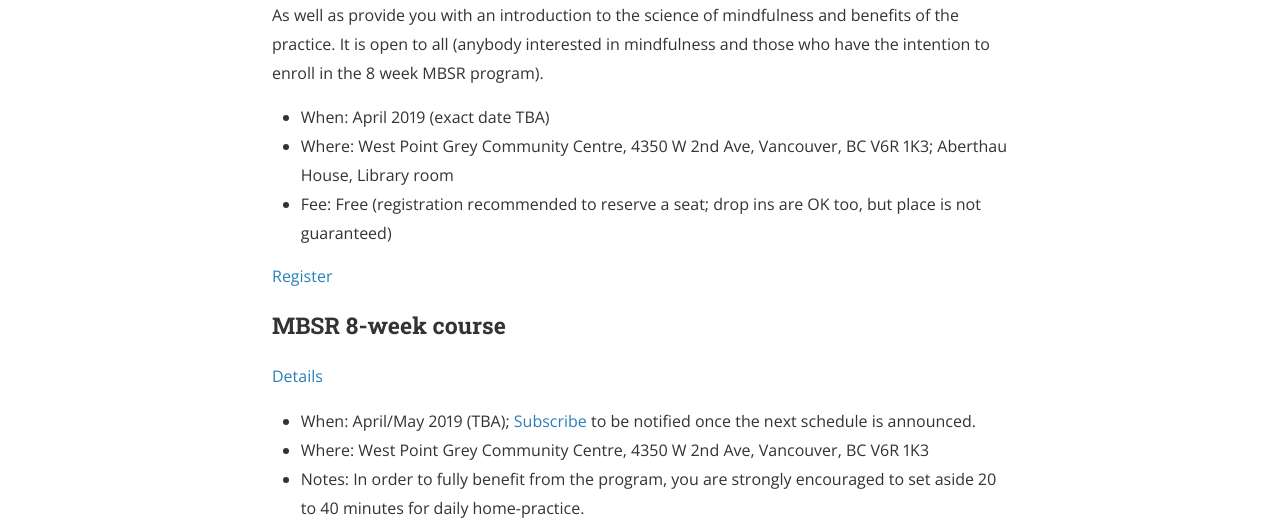
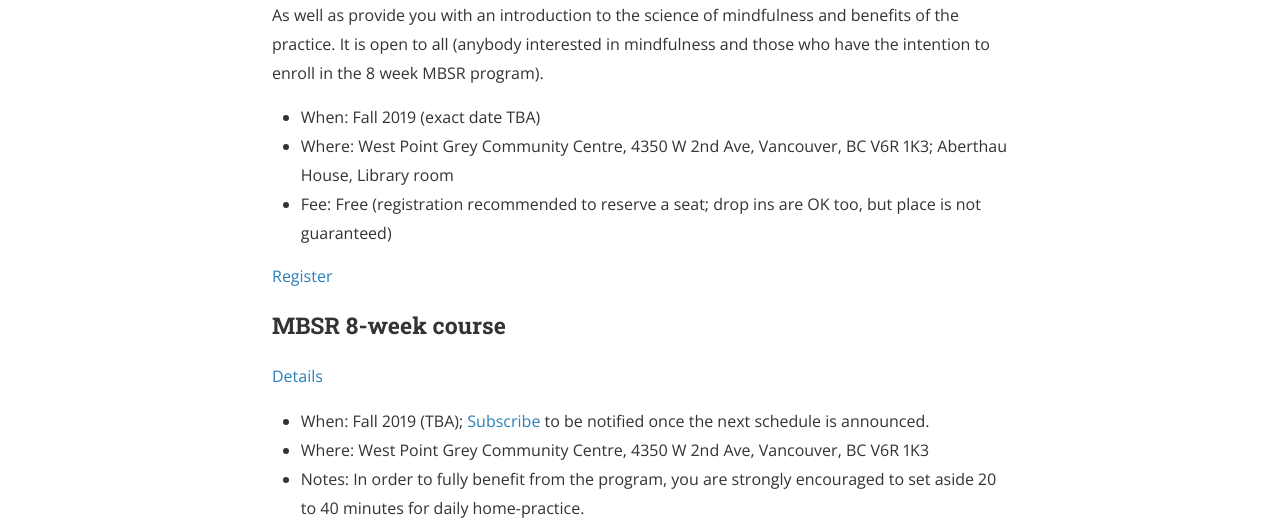
Before and after one commit to mindfulnessone/mindfulnessone.github.io, a Jekyll site: the page built from course-schedule.md, in a window 1280 px wide. Shown: the part 372-892 px from the top of the page. Built offline with Jekyll 4.4.1, drawn with Linux system fonts in a browser that asks for light colours; nearby versions of some CDN libraries.

Commit message:
Update course-schedule.md

```diff
--- a/course-schedule.md
+++ b/course-schedule.md
@@ -11,7 +11,7 @@ order: 3
 ### Free Info Session about MBSR
 Attending the 1.5 hour free information session will give you a taste of what mindfulness is about. As well as provide you with an introduction to the science of mindfulness and benefits of the practice. It is open to all (anybody interested in mindfulness and those who have the intention to enroll in the 8 week MBSR program).
 
-- When: April 2019 (exact date TBA)
+- When: Fall 2019 (exact date TBA)
 - Where: West Point Grey Community Centre, 4350 W 2nd Ave, Vancouver, BC V6R 1K3; Aberthau House, Library room
 - Fee: Free (registration recommended to reserve a seat; drop ins are OK too, but place is not guaranteed)
 
@@ -20,7 +20,7 @@ Attending the 1.5 hour free information session will give you a taste of what mi
 
 ### MBSR 8-week course
 [Details](/mbsr/)
-- When: April/May 2019 (TBA); [Subscribe](/contact/) to be notified once the next schedule is announced.
+- When: Fall 2019 (TBA); [Subscribe](/contact/) to be notified once the next schedule is announced.
 - Where: West Point Grey Community Centre, 4350 W 2nd Ave, Vancouver, BC V6R 1K3
 - Notes: In order to fully benefit from the program, you are strongly encouraged to set aside 20 to 40 minutes for daily home-practice.
 
```
